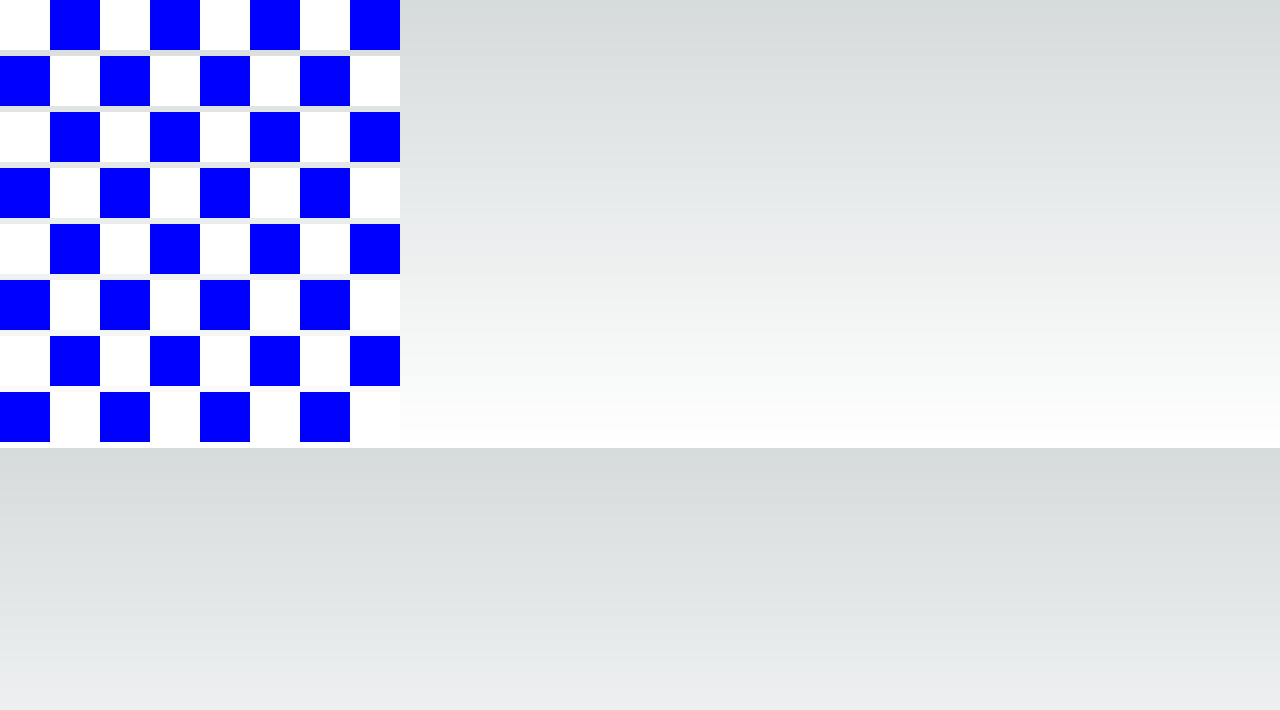
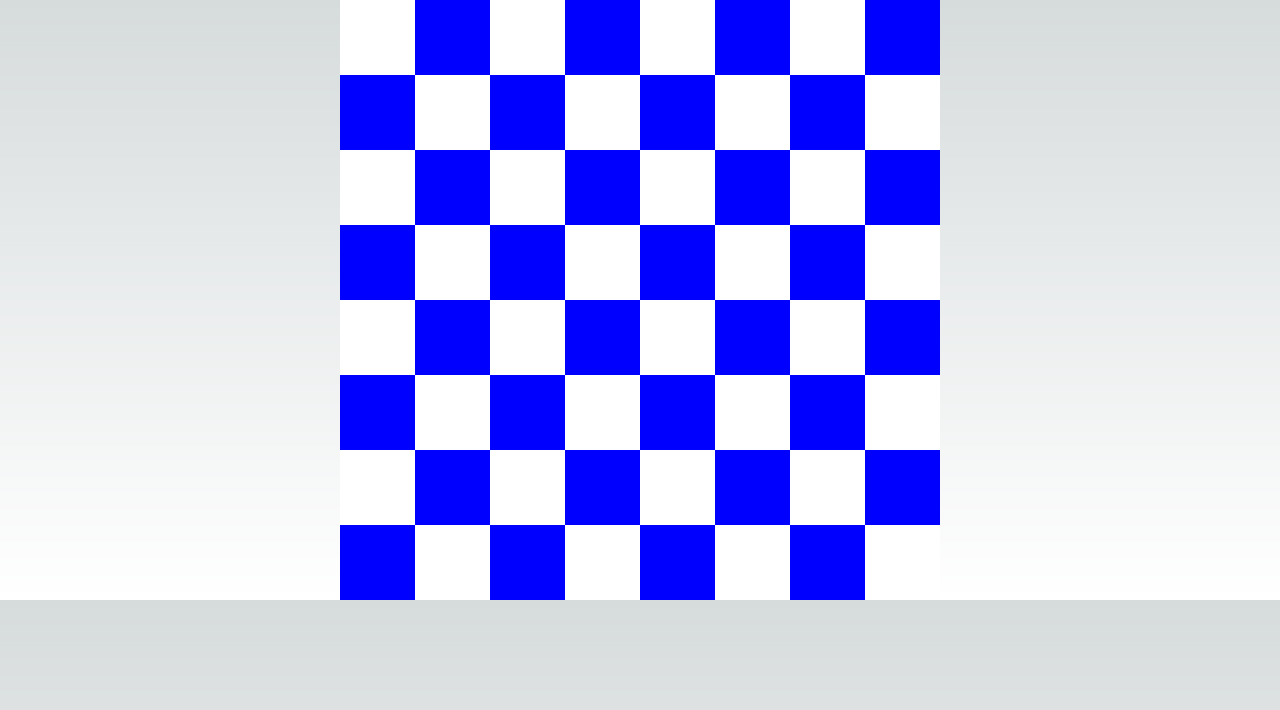
Before and after one commit to Likima/chessbot-2.0, a Next.js app: page / in a window 1280 px wide. Shown: the top 710 px of the page. Built offline with nearby package versions, Linux system fonts and the light colour scheme.

Commit message:
Update CSS and square size in page component

```diff
--- a/src/app/globals.css
+++ b/src/app/globals.css
@@ -25,3 +25,12 @@ body {
     )
     rgb(var(--background-start-rgb));
 }
+
+.row {
+  display: flex;
+  flex-direction: row;
+  flex-wrap: wrap;
+  width: 100%;
+  align-items: center;
+  justify-content: center;
+}
--- a/src/app/page.tsx
+++ b/src/app/page.tsx
@@ -11,8 +11,8 @@
           key={`${row}-${col}`}
           style={{
             backgroundColor: squareColor,
-            width: '50px',
-            height: '50px',
+            width: '75px',
+            height: '75px',
             display: 'inline-block', // Add display property to show squares in a row
           }}
         ></div>
@@ -24,7 +24,7 @@
       for (let col = 0; col < boardSize; col++) {
         squares.push(renderSquare(row, col));
       }
-      return <div key={row}>{squares}</div>;
+      return <div key={row} className = "row">{squares}</div>;
     };
 
     const renderBoard = () => {
```
